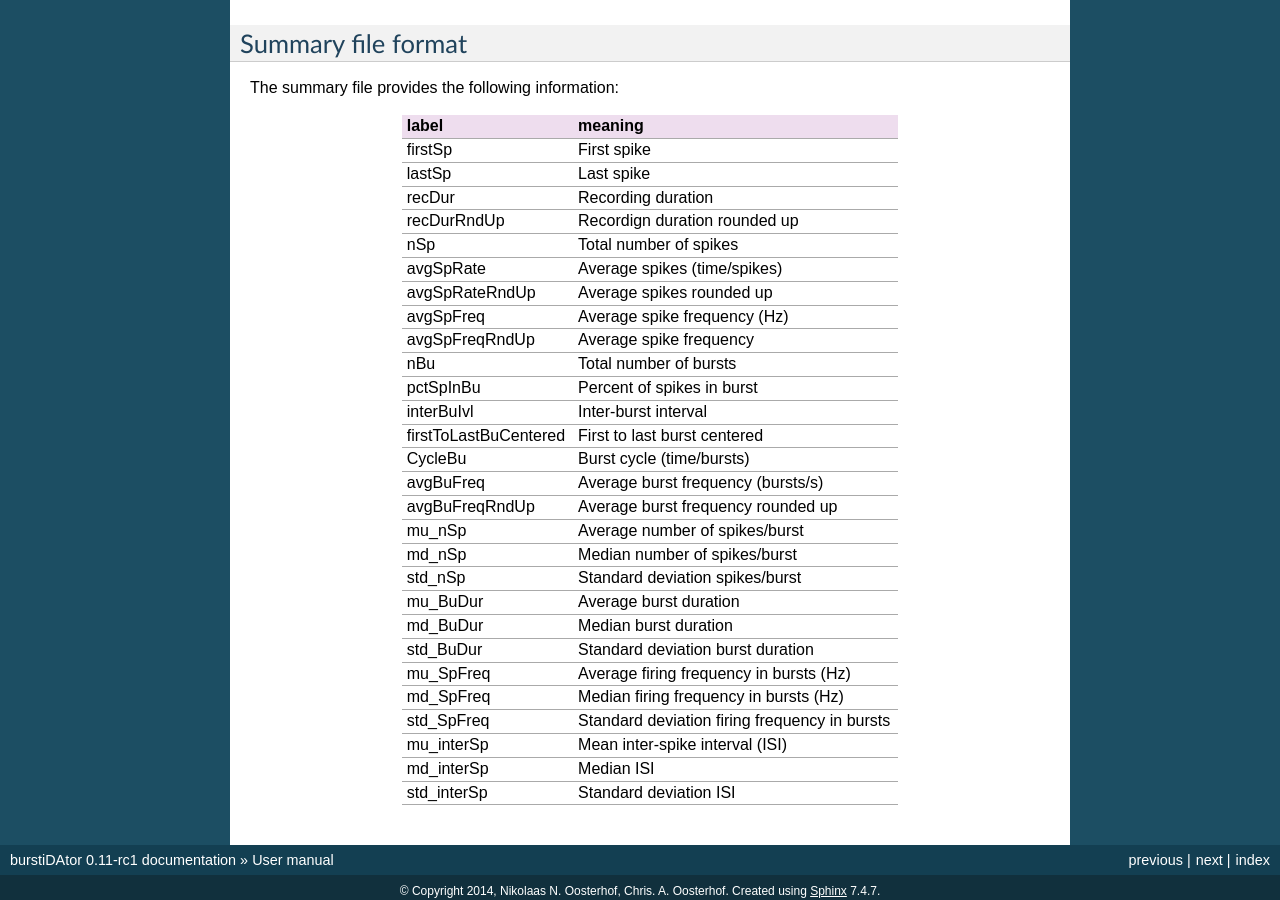
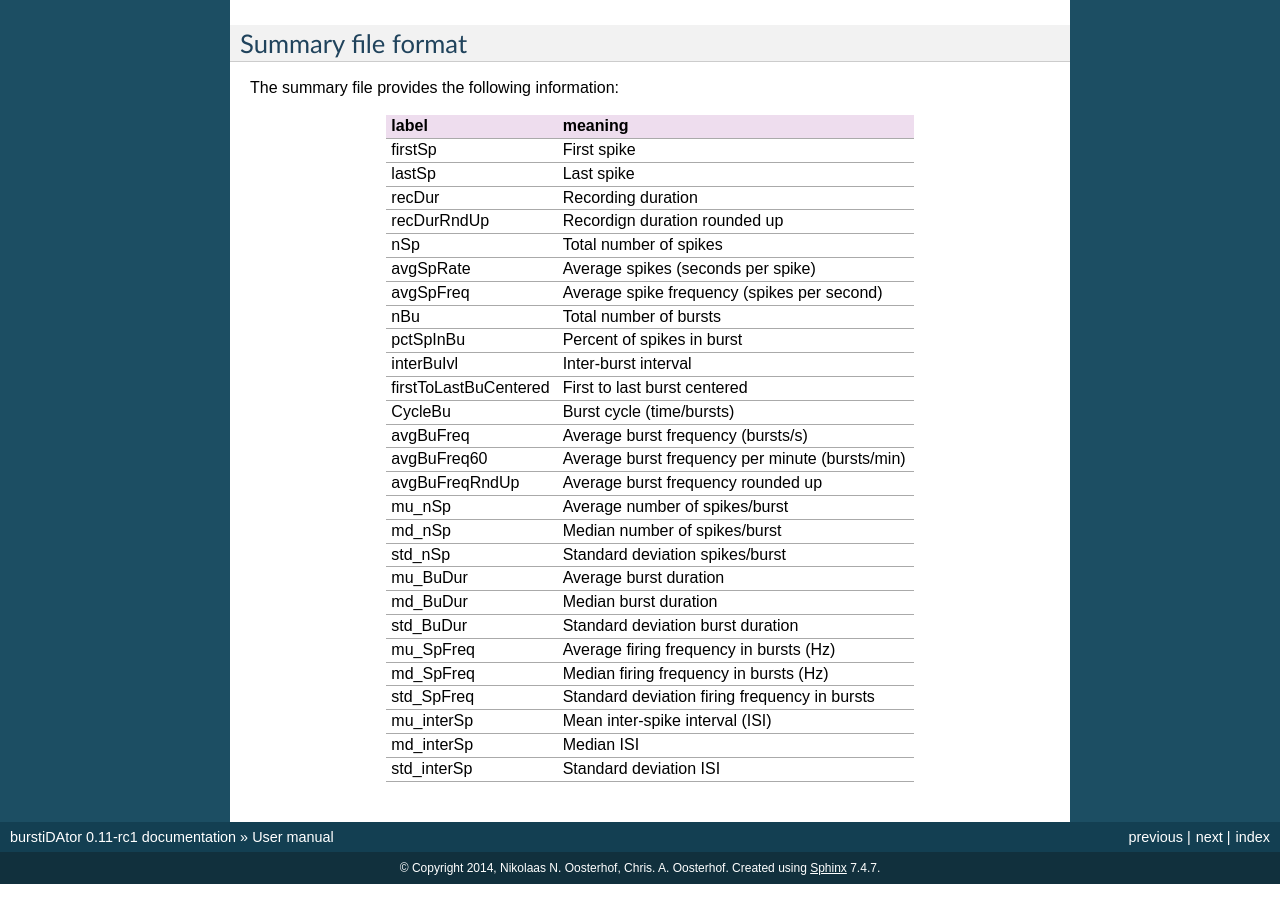
Before and after one commit to nno/burstiDAtor, a Sphinx documentation site: the page built from doc/source/manual.rst, in a window 1280 px wide and 900 px high, scrolled down 4938 px. Built offline with Sphinx 7.4.7, drawn with Linux system fonts in a browser that asks for light colours.

Commit message:
DOC: update table descriptions

```diff
--- a/doc/source/manual.rst
+++ b/doc/source/manual.rst
@@ -94,16 +94,15 @@ lastSp                  Last spike
 recDur                  Recording duration
 recDurRndUp             Recordign duration rounded up
 nSp                     Total number of spikes
-avgSpRate               Average spikes (time/spikes)
-avgSpRateRndUp          Average spikes rounded up
-avgSpFreq               Average spike frequency (Hz)
-avgSpFreqRndUp          Average spike frequency
+avgSpRate               Average spikes (seconds per spike)
+avgSpFreq               Average spike frequency (spikes per second)
 nBu                     Total number of bursts
 pctSpInBu               Percent of spikes in burst
 interBuIvl              Inter-burst interval
 firstToLastBuCentered   First to last burst centered
 CycleBu	                Burst cycle (time/bursts)
 avgBuFreq               Average burst frequency (bursts/s)
+avgBuFreq60             Average burst frequency per minute (bursts/min)
 avgBuFreqRndUp          Average burst frequency rounded up
 mu_nSp                  Average number of spikes/burst
 md_nSp                  Median number of spikes/burst
```
